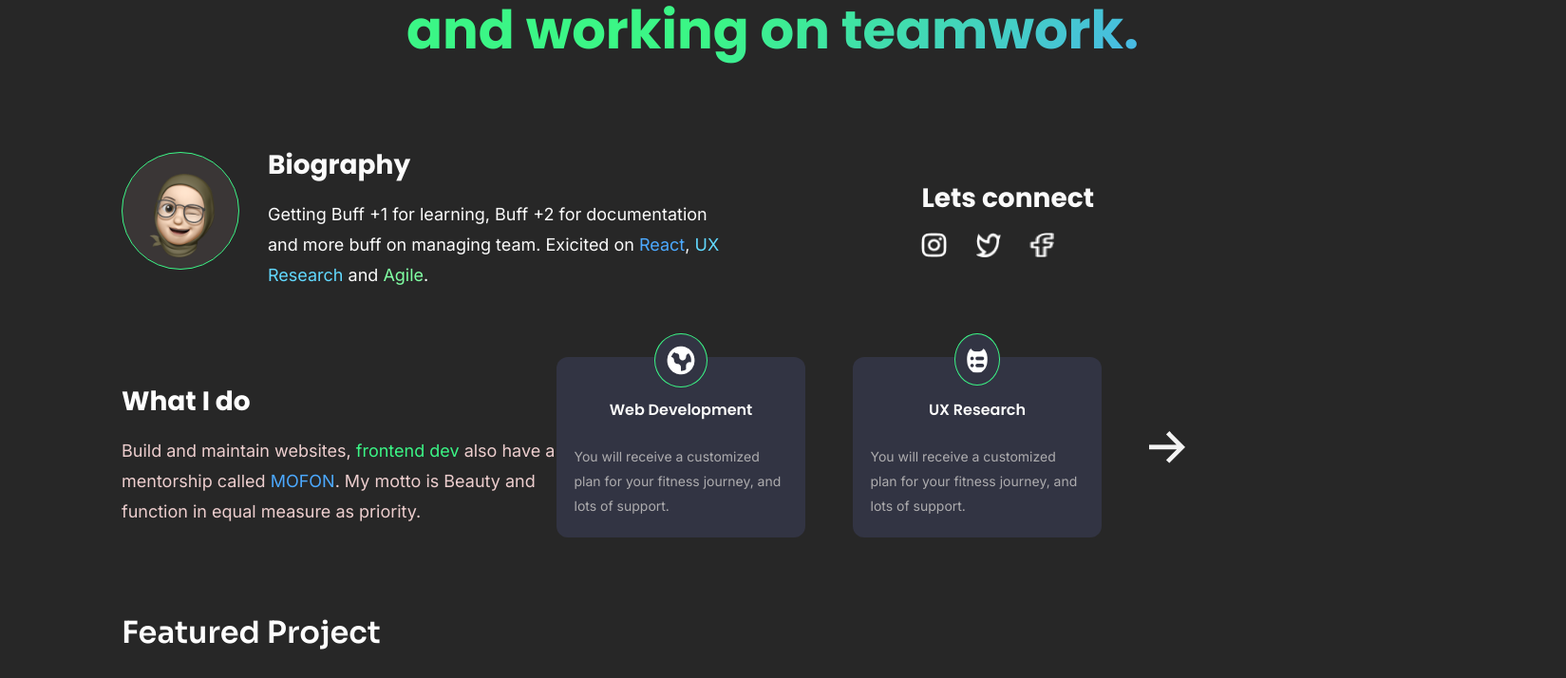
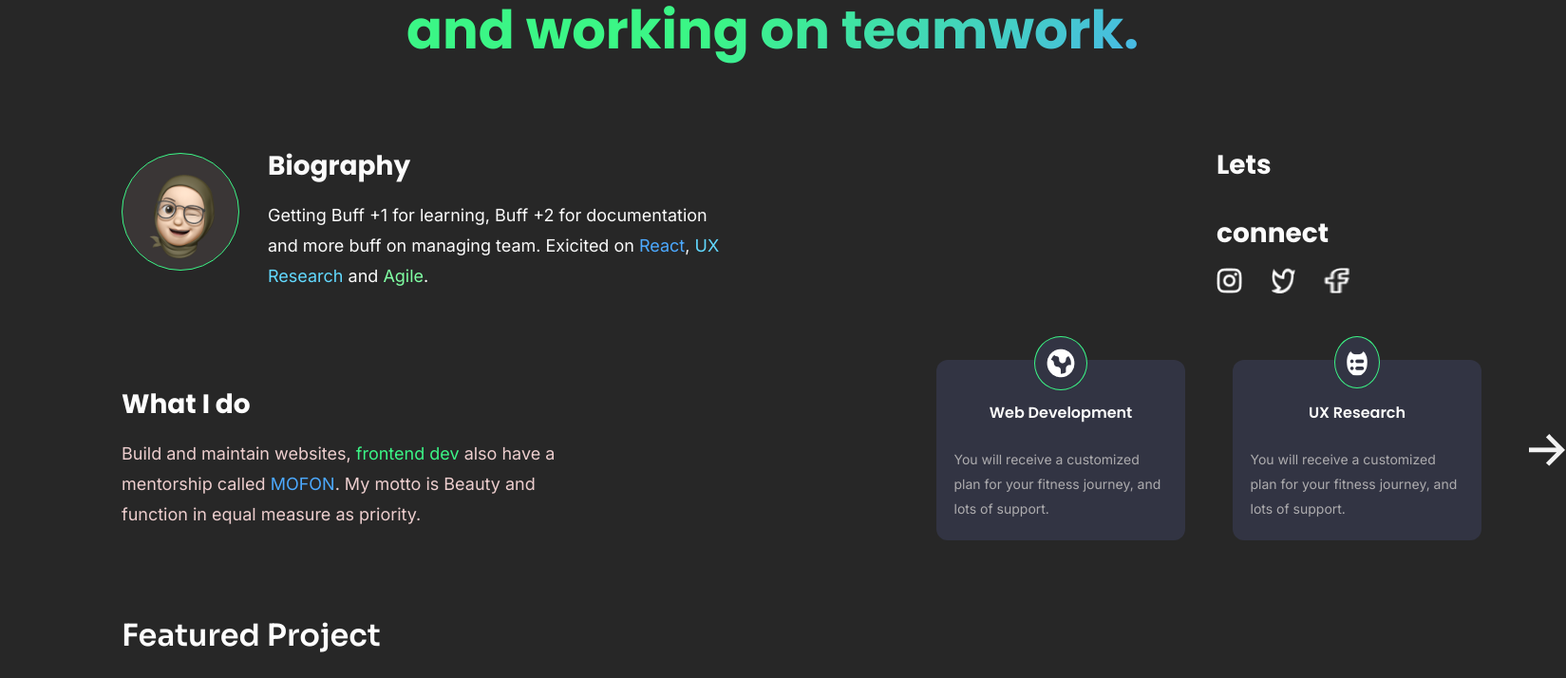
Before and after one commit to leticialiveira/Portfolio-Leticia, a Vue app: page / in a window 1280 px wide. Shown: the part 320-1034 px from the top of the page at 95% size, 1649 px wide, since content can reach past the window. Built offline with nearby package versions, Linux system fonts and the light colour scheme.

Commit message:
atualizei novamente, parte estrutural.

```diff
--- a/src/App.vue
+++ b/src/App.vue
@@ -55,6 +55,7 @@ header {
 
 .section-biography {
   display: flex;
+  align-items: start;
   flex-direction: column;
   gap: 70px;
   margin-top: 70px;
--- a/src/components/SectionBiography.vue
+++ b/src/components/SectionBiography.vue
@@ -79,7 +79,7 @@
 .persona-biography {
   display: flex;
   align-items: center;
-  justify-content: space-between;
+  gap: 500px;
   flex-direction: row;
 }
 
@@ -160,7 +160,7 @@
 .about {
   display: flex;
   align-items: center;
-  justify-content: space-around;
+  gap: 400px;
   flex-direction: row;
 }
 
```
